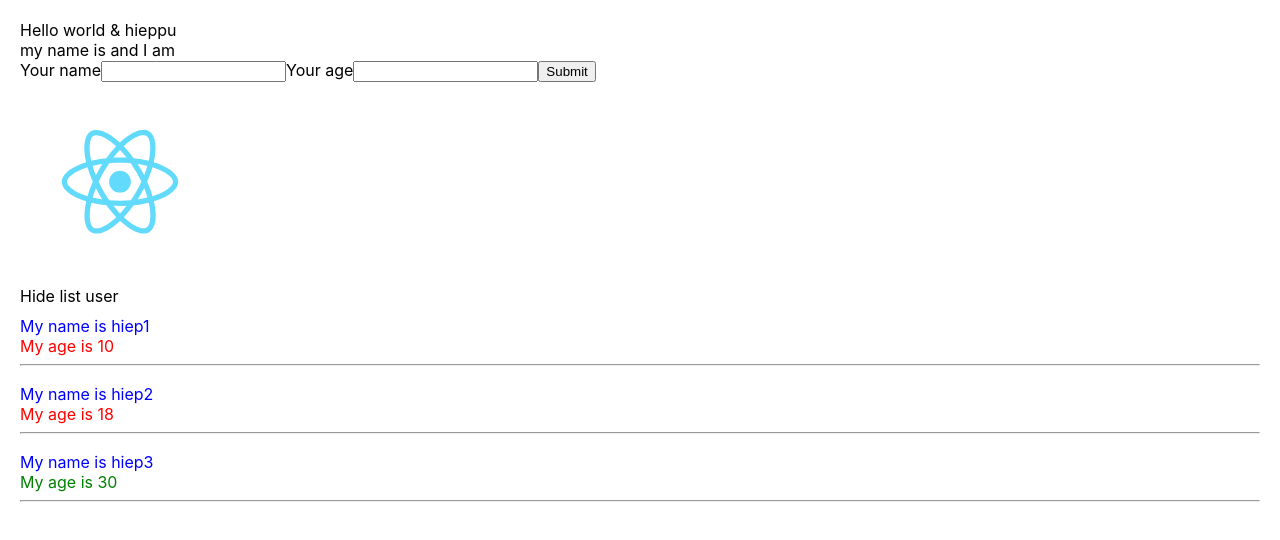
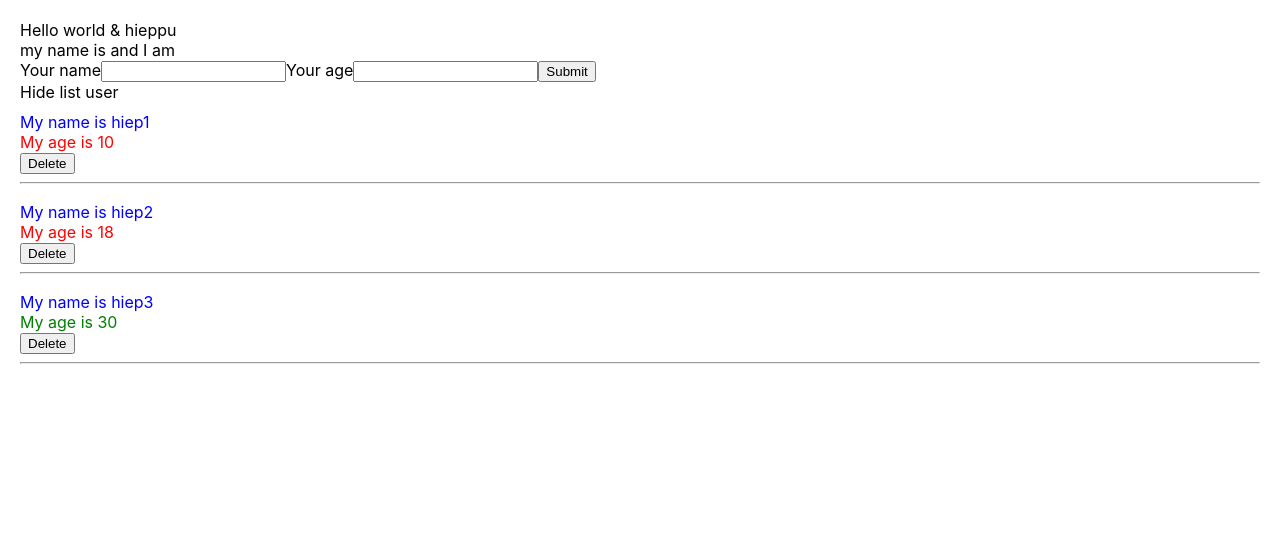
Before and after one commit to HIEUHIEP/react-hook-basic, a React (Create React App) app: page / in a window 1280 px wide. Shown: the top 540 px of the page. Built offline with nearby package versions, Linux system fonts and the light colour scheme.

Commit message:
remove item

```diff
--- a/src/components/DisplayInfor.js
+++ b/src/components/DisplayInfor.js
@@ -17,7 +17,7 @@
         const { listUsers } = this.props;
         return (
             <div className='display-infor-container'>
-                <img src={logo}></img>
+                {/* <img src={logo}></img> */}
                 <div>
                     <span onClick={() => { this.handleShowHide() }}>
                         {this.state.isShowListUser === true ? 'Hide list user' : 'Show list user'}
@@ -28,8 +28,13 @@
                         {listUsers.map((user) => {
                             return (
                                 <div key={user.id} className={+user.age > 18 ? 'green' : 'red'}>
-                                    <div style={{ color: 'blue', paddingTop: '10px' }}>My name is {user.name}</div>
-                                    <div>My age is {user.age}</div>
+                                    <div>
+                                        <div style={{ color: 'blue', paddingTop: '10px' }}>My name is {user.name}</div>
+                                        <div>My age is {user.age}</div>
+                                    </div>
+                                    <div>
+                                        <button onClick={() => this.props.handleDeleteUser(user.id)}>Delete </button>
+                                    </div>
                                     <hr />
                                 </div>
                             )
--- a/src/components/Mycomponent.js
+++ b/src/components/Mycomponent.js
@@ -16,6 +16,14 @@
             listUsers: [userObj, ...this.state.listUsers]
         })
     }
+
+    handleDeleteUser = (userId) => {
+        let listUserClone = this.state.listUsers;
+        listUserClone = listUserClone.filter(item => item.id !== userId);
+        this.setState({
+            listUsers: listUserClone
+        })
+    }
     // JSX
     render() {
         // Don't repeat yourself
@@ -26,6 +34,7 @@
                 />
                 <DisplayInfor
                     listUsers={this.state.listUsers}
+                    handleDeleteUser={this.handleDeleteUser}
                 />
             </>
         );
```
